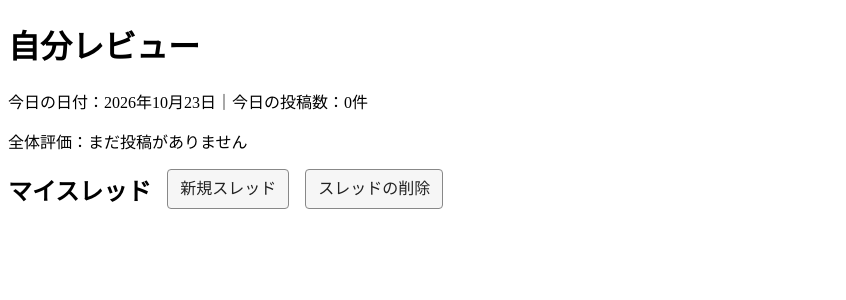
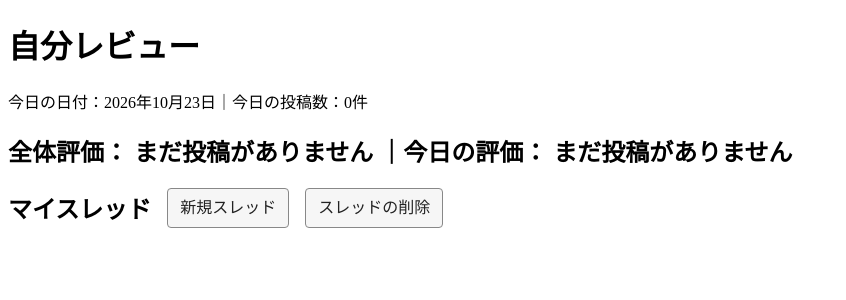
Before and after one commit to akimomizi0607/self_review, a Flask app: page / in a window 1280 px wide. Shown: the top 300 px of the page, without its empty margins (0-846 px from the left). Run offline with Flask 3, Linux system fonts and the light colour scheme.

Commit message:
今日の評価追加

```diff
--- a/themeB/week5/app.py
+++ b/themeB/week5/app.py
@@ -127,6 +127,8 @@ def index():
     for day, ratings in ratings_by_date.items():
         daily_averages[day] = sum(ratings) / len(ratings)
 
+    today_average = daily_averages.get(today_key)
+
     if daily_averages:
         overall_average = sum(daily_averages.values()) / len(daily_averages)
     else:
@@ -148,6 +150,7 @@ def index():
         "index.html",
         today=today,
         today_count=today_count,
+        today_average=today_average,
         threads=threads,
         overall_average=overall_average,
         chart_dates=chart_dates,
--- a/themeB/week5/templates/index.html
+++ b/themeB/week5/templates/index.html
@@ -15,12 +15,22 @@
     <p>今日の日付：{{ today }}｜今日の投稿数：{{ today_count }}件</p>
 
     <!-- 全体評価と日別平均のグラフ -->
-    {% if overall_average is none %}
-        <p>全体評価：まだ投稿がありません</p>
-    {% endif %}
+    <h2>
+        全体評価：
+        {% if overall_average is not none %}
+            ★ {{ overall_average | round(2) }}
+        {% else %}
+            まだ投稿がありません
+        {% endif %}
+        ｜今日の評価：
+        {% if today_average is not none %}
+            ★ {{ today_average | round(2) }}
+        {% else %}
+            まだ投稿がありません
+        {% endif %}
+    </h2>
 
     {% if chart_dates %}
-        <h2>全体評価：★ {{ overall_average | round(2) }}</h2>
         <div style="max-width: 640px;">
             <canvas id="rating-chart"></canvas>
         </div>
```
